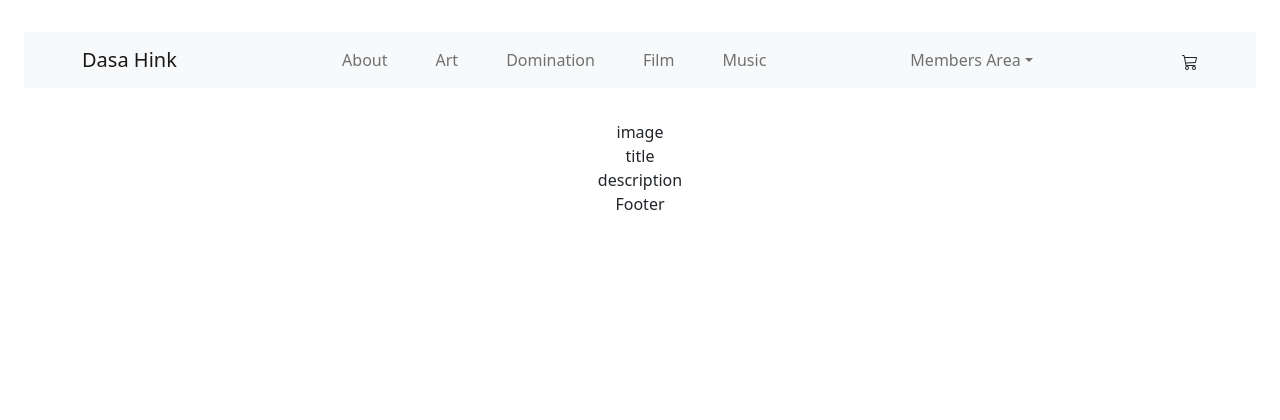
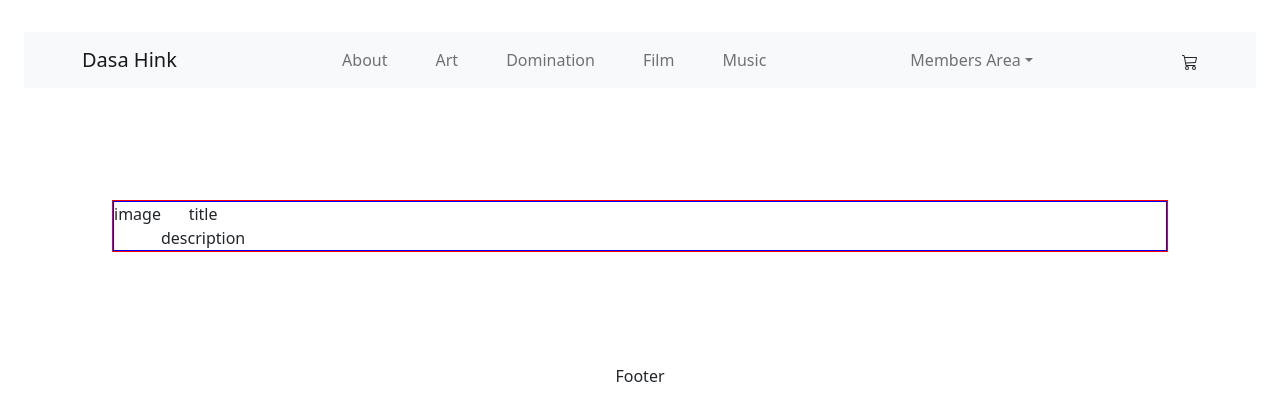
Before and after one commit to federerkristijan/dasahink, a React (Create React App) app: page /Art in a window 1280 px wide. Shown: the top 420 px of the page. Built offline with nearby package versions, Linux system fonts and the light colour scheme; the HTML template or start-up script is replaced by a standard one.

Commit message:
rearranging classname in home

```diff
--- a/src/App.css
+++ b/src/App.css
@@ -28,13 +28,13 @@
   float: right;
 }
 
-/* Home */
-.App > .home {
+/* Wrappers */
+.App > .home, .art {
   border: 1px solid red;
   margin: 7rem;
 }
 
-/* Card */
+/* Home - Card */
 .home .card {
   display: flex;
   border: 2px solid blue;
@@ -50,7 +50,7 @@
 
 }
 
-/* Subscribre */
+/* Home - Subscribre */
 .home .subscribe {
   display: flex;
   justify-content: center;
@@ -62,9 +62,16 @@
   width: 30vw;
 }
 
-/* Insta */
+/* Home - Insta */
 .home .insta {
   height: 40vh;
   width: 100%;
   border: 1px solid green;
 }
+
+/* Art */
+.art-card {
+  display: flex;
+  border: 1px solid blue;
+
+}
--- a/src/App.js
+++ b/src/App.js
@@ -1,5 +1,5 @@
 import * as React from "react";
-import { useEffect, useState } from "react";
+// import { useEffect, useState } from "react";
 import { Routes, Route, Outlet } from "react-router-dom";
 // import useContentful from "./useContentful";
 
@@ -11,7 +11,7 @@ import Art from "./views/Art";
 import Domination from "./views/Domination";
 import Film from "./views/About";
 import Music from "./views/About";
-import DataCard from "./DataCard";
+// import DataCard from "./DataCard";
 
 import './App.css';
 
--- a/src/views/Art.jsx
+++ b/src/views/Art.jsx
@@ -2,7 +2,7 @@ import React from 'react'
 
 const Art = () => {
   return (
-    <div>
+    <div className='art'>
       <div className="art-card">
         <div className="art-image">image</div>
         <div className="art-text">
--- a/src/views/Home.jsx
+++ b/src/views/Home.jsx
@@ -5,21 +5,21 @@ import Button from "react-bootstrap/Button";
 const Home = () => {
   return (
     <div className="home">
-      <div className="card">
-        <div className="img">
+      <div className="home-card">
+        <div className="home-img">
           <img
             src="https://images.squarespace-cdn.com/content/v1/5972489ff7e0ab52f5a63107/1584001616265-906OPLNYWFUPJSTCP7PB/finished+2.jpg?format=750w"
             alt="home pic"
           />
         </div>
-        <div className="text">
-          <div className="card-title">
+        <div className="home-text">
+          <div className="home-title">
             <h1>Title</h1>
           </div>
-          <div className="description">Description</div>
+          <div className="home-description">Description</div>
         </div>
       </div>
-      <div className="subscribe">
+      <div className="home-subscribe">
         <Form>
           <Form.Group className="mb-3" controlId="formBasicEmail">
             <Form.Label>Email address</Form.Label>
@@ -30,7 +30,7 @@ const Home = () => {
           </Button>
         </Form>
       </div>
-      <div className="insta">
+      <div className="home-insta">
         <div className="insta-title">
           <h3>my Insta stories is where its all at. join join me there</h3>
         </div>
```
